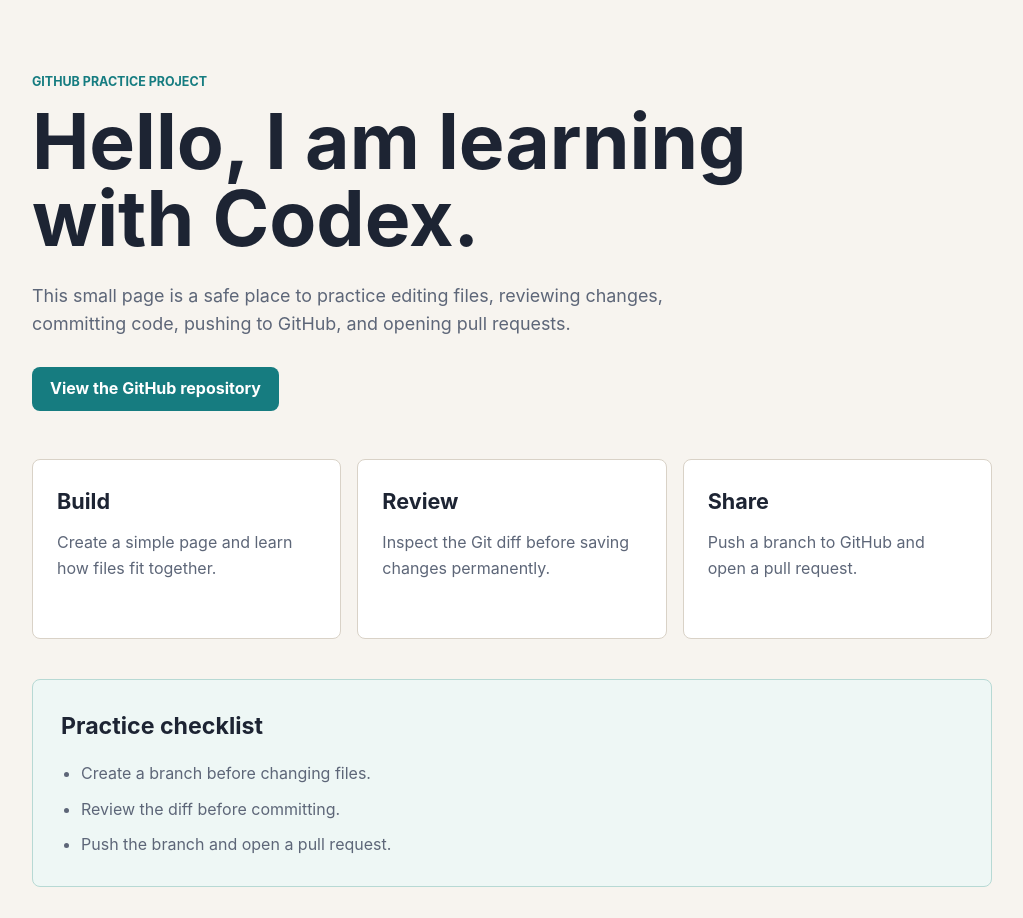
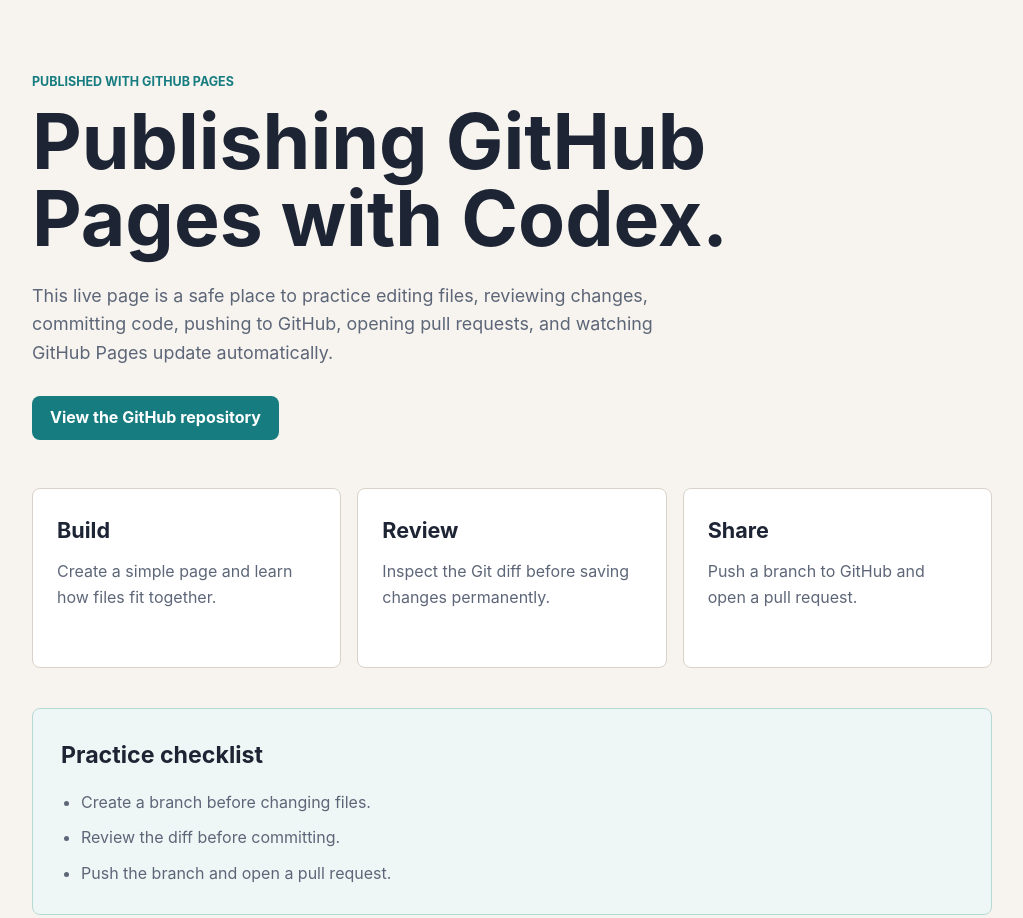
Before and after one commit to Rammsteinsj-code/codex-github-practice, a plain HTML site: page index.html in a window 1280 px wide. Shown: the top 918 px of the page, without its empty margins (128-1151 px from the left). Drawn offline with Linux system fonts and the light colour scheme.

Commit message:
Update live page title

```diff
--- a/index.html
+++ b/index.html
@@ -3,17 +3,18 @@
   <head>
     <meta charset="utf-8">
     <meta name="viewport" content="width=device-width, initial-scale=1">
-    <title>Codex GitHub Practice</title>
+    <title>Publishing GitHub Pages with Codex</title>
     <link rel="stylesheet" href="style.css">
   </head>
   <body>
     <main class="page">
       <section class="intro">
-        <p class="eyebrow">GitHub practice project</p>
-        <h1>Hello, I am learning with Codex.</h1>
+        <p class="eyebrow">Published with GitHub Pages</p>
+        <h1>Publishing GitHub Pages with Codex.</h1>
         <p class="summary">
-          This small page is a safe place to practice editing files, reviewing
-          changes, committing code, pushing to GitHub, and opening pull requests.
+          This live page is a safe place to practice editing files, reviewing
+          changes, committing code, pushing to GitHub, opening pull requests,
+          and watching GitHub Pages update automatically.
         </p>
         <a class="button" href="https://github.com/Rammsteinsj-code/codex-github-practice">
           View the GitHub repository
```
